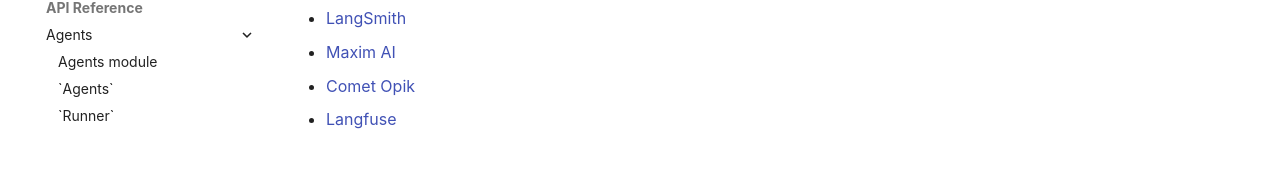
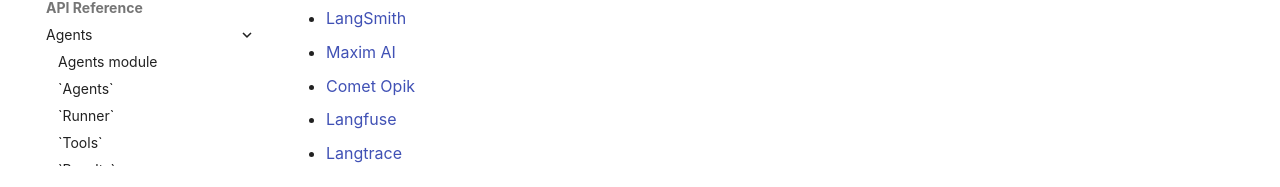
Before and after one commit to Radoslaw-Lisowski/openai-agents-python, an MkDocs documentation site: the page built from docs/tracing.md, in a window 1280 px wide and 900 px high, scrolled down 3370 px. Shown: the part 710-897 px from the top of the window. Built offline with MkDocs 1.6.1 and Material for MkDocs 9.7.7, drawn with Linux system fonts in a browser that asks for light colours; some web fonts are replaced; before the commit the page ends 4237 px from its top, so only the background shows below that.

Commit message:
Add Langtrace to `tracing.md` (#371)

```diff
--- a/docs/tracing.md
+++ b/docs/tracing.md
@@ -111,3 +111,4 @@ To customize this default setup, to send traces to alternative or additional bac
 -   [Maxim AI](https://www.getmaxim.ai/docs/observe/integrations/openai-agents-sdk)
 -   [Comet Opik](https://www.comet.com/docs/opik/tracing/integrations/openai_agents)
 -   [Langfuse](https://langfuse.com/docs/integrations/openaiagentssdk/openai-agents)
+-   [Langtrace](https://docs.langtrace.ai/supported-integrations/llm-frameworks/openai-agents-sdk)
```
